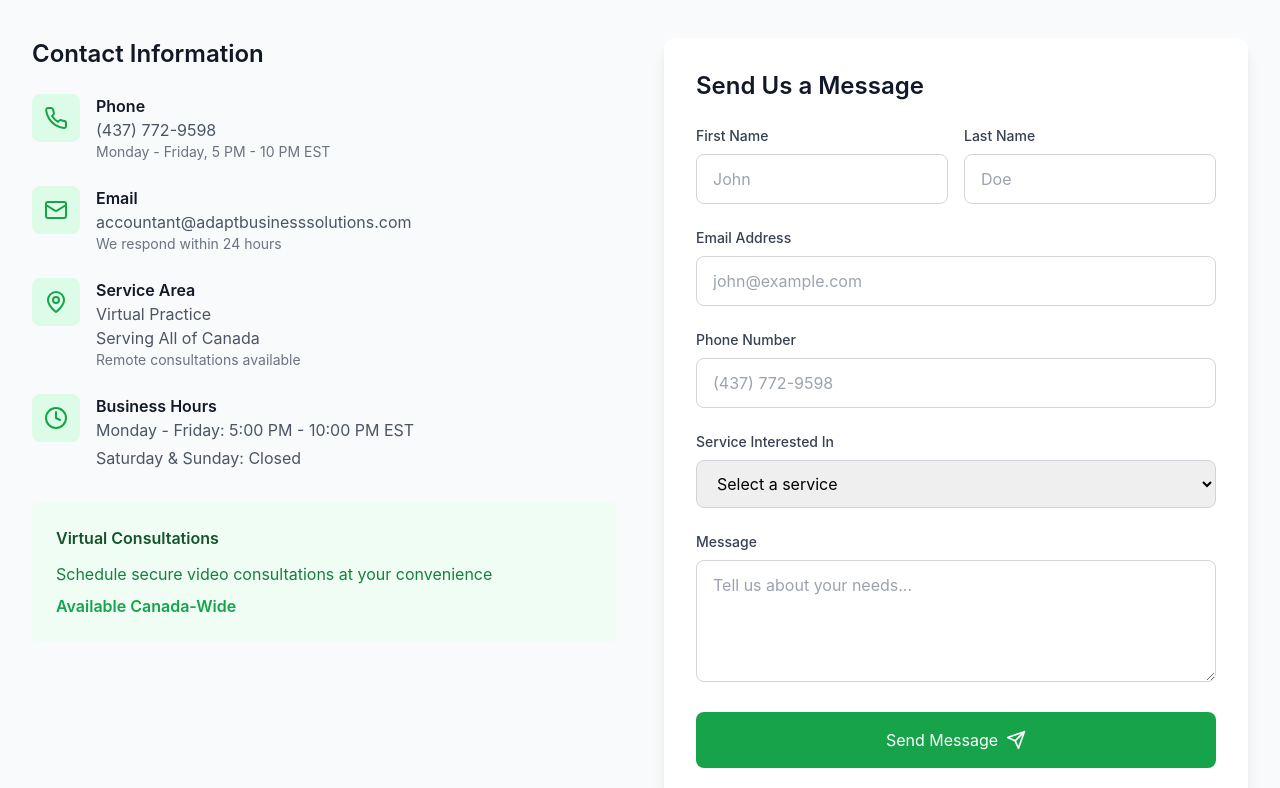
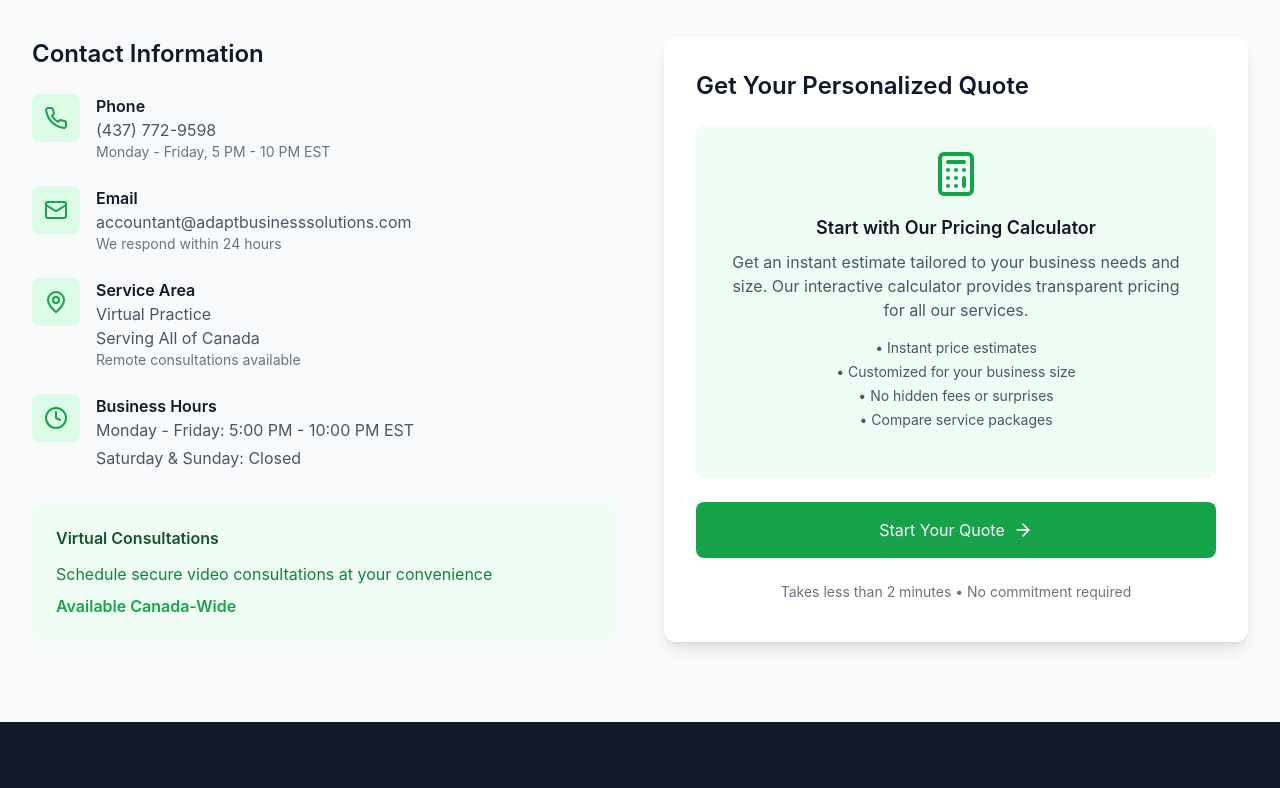
Before and after one commit to vishalmalhotra1/adapt-business-solutions, a Next.js app: page / in a window 1280 px wide. Shown: the part 3300-4088 px from the top of the page. Built offline with nearby package versions, Linux system fonts and the light colour scheme.

Commit message:
Implement pricing-first strategy: redirect contact forms to pricing calculator

```diff
--- a/src/app/contact/page.tsx
+++ b/src/app/contact/page.tsx
@@ -1,7 +1,8 @@
 'use client'
 
 import { useState, useEffect } from 'react'
-import { Phone, Mail, MapPin, Clock, Send, Calculator } from 'lucide-react'
+import { Phone, Mail, MapPin, Clock, Send, Calculator, ArrowRight } from 'lucide-react'
+import Link from 'next/link'
 import Navigation from '@/components/Navigation'
 import Footer from '@/components/Footer'
 
@@ -161,9 +162,35 @@ export default function ContactPage() {
                 </div>
               )}
 
-              <h3 className="text-2xl font-semibold text-gray-900 mb-6">
-                {formData.estimatedPrice ? 'Get Your Detailed Quote' : 'Send Us a Message'}
-              </h3>
+              {!formData.estimatedPrice ? (
+                // Redirect to pricing if no estimate
+                <div className="text-center space-y-6 py-8">
+                  <div className="bg-primary-50 rounded-lg p-8">
+                    <Calculator className="h-16 w-16 text-primary-600 mx-auto mb-4" />
+                    <h3 className="text-2xl font-semibold text-gray-900 mb-4">
+                      Start with Your Personalized Quote
+                    </h3>
+                    <p className="text-gray-600 mb-6 max-w-md mx-auto">
+                      To provide you with the most accurate service proposal, please start with our pricing calculator to get an instant estimate tailored to your business needs.
+                    </p>
+                    <Link
+                      href="/pricing"
+                      className="inline-flex items-center bg-primary-600 text-white px-8 py-4 rounded-lg hover:bg-primary-700 transition-colors group"
+                    >
+                      Get Your Quote First
+                      <ArrowRight className="ml-2 h-5 w-5 group-hover:translate-x-1 transition-transform" />
+                    </Link>
+                    <p className="text-sm text-gray-500 mt-4">
+                      Takes less than 2 minutes • No commitment required
+                    </p>
+                  </div>
+                </div>
+              ) : (
+                // Show contact form for users with pricing
+                <>
+                  <h3 className="text-2xl font-semibold text-gray-900 mb-6">
+                    Get Your Detailed Quote
+                  </h3>
 
               <form onSubmit={handleSubmit} className="space-y-6">
                 <div className="grid grid-cols-1 sm:grid-cols-2 gap-4">
@@ -273,10 +300,12 @@ export default function ContactPage() {
                   type="submit"
                   className="w-full bg-primary-600 text-white px-6 py-4 rounded-lg hover:bg-primary-700 transition-colors flex items-center justify-center group"
                 >
-                  {formData.estimatedPrice ? 'Request Detailed Quote' : 'Send Message'}
+                  Request Detailed Quote
                   <Send className="ml-2 h-5 w-5 group-hover:translate-x-1 transition-transform" />
                 </button>
               </form>
+              </>
+            )}
             </div>
           </div>
         </div>
--- a/src/components/Contact.tsx
+++ b/src/components/Contact.tsx
@@ -1,4 +1,4 @@
-import { Phone, Mail, MapPin, Clock, Send } from 'lucide-react'
+import { Phone, Mail, MapPin, Clock, Calculator, ArrowRight } from 'lucide-react'
 import Link from 'next/link'
 
 export default function Contact() {
@@ -88,105 +88,42 @@ export default function Contact() {
             </div>
           </div>
 
-          {/* Contact Form */}
+          {/* Get Quote CTA */}
           <div className="bg-white rounded-xl shadow-lg p-8">
             <h3 className="text-2xl font-semibold text-gray-900 mb-6">
-              Send Us a Message
+              Get Your Personalized Quote
             </h3>
 
-            <form className="space-y-6">
-              <div className="grid grid-cols-1 sm:grid-cols-2 gap-4">
-                <div>
-                  <label htmlFor="firstName" className="block text-sm font-medium text-gray-700 mb-2">
-                    First Name
-                  </label>
-                  <input
-                    type="text"
-                    id="firstName"
-                    name="firstName"
-                    className="w-full px-4 py-3 border border-gray-300 rounded-lg focus:ring-2 focus:ring-primary-500 focus:border-transparent"
-                    placeholder="John"
-                  />
-                </div>
-                <div>
-                  <label htmlFor="lastName" className="block text-sm font-medium text-gray-700 mb-2">
-                    Last Name
-                  </label>
-                  <input
-                    type="text"
-                    id="lastName"
-                    name="lastName"
-                    className="w-full px-4 py-3 border border-gray-300 rounded-lg focus:ring-2 focus:ring-primary-500 focus:border-transparent"
-                    placeholder="Doe"
-                  />
-                </div>
+            <div className="text-center space-y-6">
+              <div className="bg-primary-50 rounded-lg p-6">
+                <Calculator className="h-12 w-12 text-primary-600 mx-auto mb-4" />
+                <h4 className="text-lg font-semibold text-gray-900 mb-2">
+                  Start with Our Pricing Calculator
+                </h4>
+                <p className="text-gray-600 mb-4">
+                  Get an instant estimate tailored to your business needs and size.
+                  Our interactive calculator provides transparent pricing for all our services.
+                </p>
+                <ul className="text-sm text-gray-600 space-y-1 mb-6">
+                  <li>• Instant price estimates</li>
+                  <li>• Customized for your business size</li>
+                  <li>• No hidden fees or surprises</li>
+                  <li>• Compare service packages</li>
+                </ul>
               </div>
 
-              <div>
-                <label htmlFor="email" className="block text-sm font-medium text-gray-700 mb-2">
-                  Email Address
-                </label>
-                <input
-                  type="email"
-                  id="email"
-                  name="email"
-                  className="w-full px-4 py-3 border border-gray-300 rounded-lg focus:ring-2 focus:ring-primary-500 focus:border-transparent"
-                  placeholder="john@example.com"
-                />
-              </div>
+              <Link
+                href="/pricing"
+                className="w-full bg-primary-600 text-white px-6 py-4 rounded-lg hover:bg-primary-700 transition-colors flex items-center justify-center group inline-flex"
+              >
+                Start Your Quote
+                <ArrowRight className="ml-2 h-5 w-5 group-hover:translate-x-1 transition-transform" />
+              </Link>
 
-              <div>
-                <label htmlFor="phone" className="block text-sm font-medium text-gray-700 mb-2">
-                  Phone Number
-                </label>
-                <input
-                  type="tel"
-                  id="phone"
-                  name="phone"
-                  className="w-full px-4 py-3 border border-gray-300 rounded-lg focus:ring-2 focus:ring-primary-500 focus:border-transparent"
-                  placeholder="(437) 772-9598"
-                />
-              </div>
-
-              <div>
-                <label htmlFor="service" className="block text-sm font-medium text-gray-700 mb-2">
-                  Service Interested In
-                </label>
-                <select
-                  id="service"
-                  name="service"
-                  className="w-full px-4 py-3 border border-gray-300 rounded-lg focus:ring-2 focus:ring-primary-500 focus:border-transparent"
-                >
-                  <option value="">Select a service</option>
-                  <option value="bookkeeping">Bookkeeping & Accounting</option>
-                  <option value="tax">Tax Preparation & Planning</option>
-                  <option value="payroll">Payroll Services</option>
-                  <option value="consulting">Business Consulting</option>
-                  <option value="other">Other</option>
-                </select>
-              </div>
-
-              <div>
-                <label htmlFor="message" className="block text-sm font-medium text-gray-700 mb-2">
-                  Message
-                </label>
-                <textarea
-                  id="message"
-                  name="message"
-                  rows={4}
-                  className="w-full px-4 py-3 border border-gray-300 rounded-lg focus:ring-2 focus:ring-primary-500 focus:border-transparent"
-                  placeholder="Tell us about your needs..."
-                ></textarea>
-              </div>
-
-              <button
-                type="submit"
-                className="w-full bg-primary-600 text-white px-6 py-4 rounded-lg hover:bg-primary-700 transition-colors flex items-center justify-center group"
-              >
-                Send Message
-                <Send className="ml-2 h-5 w-5 group-hover:translate-x-1 transition-transform" />
-              </button>
-            </form>
+              <p className="text-sm text-gray-500">
+                Takes less than 2 minutes • No commitment required
+              </p>
+            </div>
           </div>
         </div>
       </div>
```
